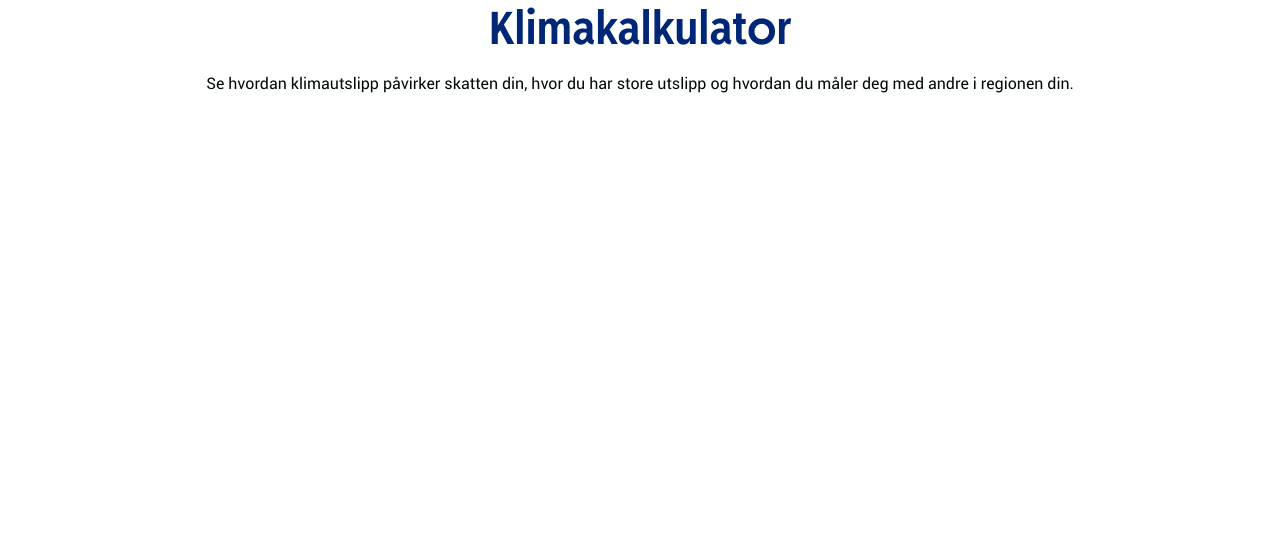
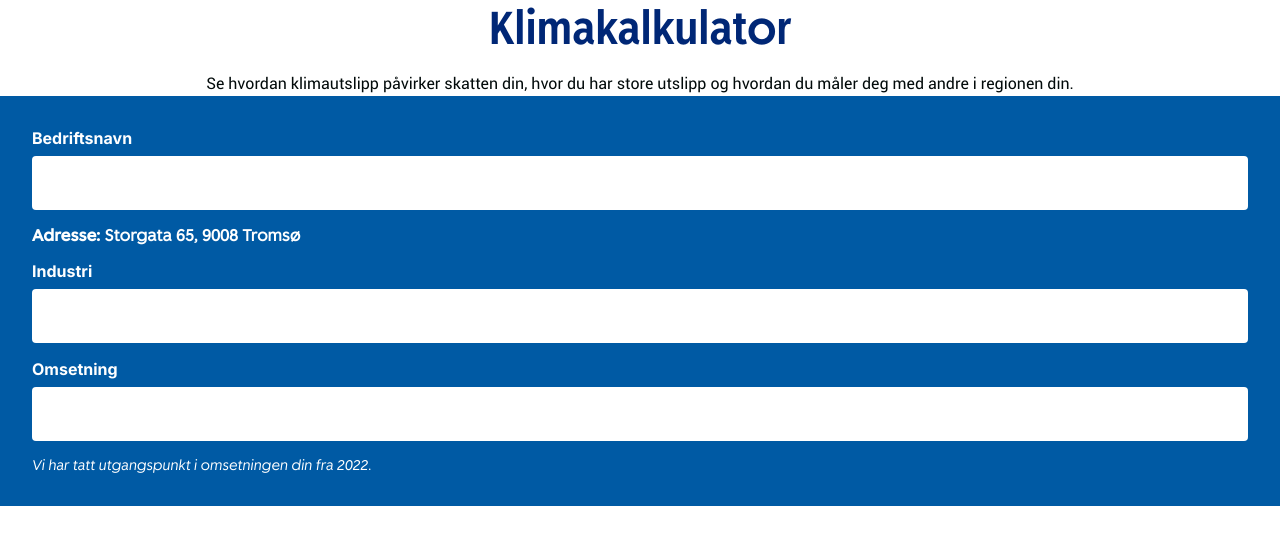
Before and after one commit to TrymVei/Samfunnsloftet, a Next.js app: page / in a window 1280 px wide. Shown: the top 544 px of the page. Built offline with nearby package versions, Linux system fonts and the light colour scheme.

Commit message:
feat: Company info form component

```diff
--- /dev/null
+++ b/src/app/components/forms/CompanyInfoForm.module.css
@@ -0,0 +1,8 @@
+.companyInfoForm_year {
+  color: var(--Nytrale-farger-Hvit);
+  font-family: "SpareBank 1 Italic";
+  font-size: 0.875rem;
+  font-style: italic;
+  font-weight: 400;
+  line-height: normal;
+}
--- /dev/null
+++ b/src/app/components/forms/CompanyInfoForm.tsx
@@ -0,0 +1,29 @@
+"use client";
+import React from "react";
+import Input from "../input/Input";
+import useCompanyInformation from "@/hooks/useCompanyInformation";
+import FormWrapper from "./formWrapper/FormWrapper";
+import Adress from "./adress/Adress";
+import style from "./CompanyInfoForm.module.css";
+
+export default function CompanyInfoForm() {
+  const { companyName, industry, turnover } = useCompanyInformation();
+
+  return (
+    <div>
+      <FormWrapper>
+        <Input
+          labelText={"Bedriftsnavn"}
+          labelId={"bedriftsnavn"}
+          {...companyName}
+        />
+        <Adress adress="Storgata 65, 9008 Tromsø" />
+        <Input labelText={"Industri"} labelId={"industri"} {...industry} />
+        <Input labelText={"Omsetning"} labelId={"omsetning"} {...turnover} />
+        <p className={style.companyInfoForm_year}>
+          Vi har tatt utgangspunkt i omsetningen din fra 2022.
+        </p>
+      </FormWrapper>
+    </div>
+  );
+}
--- /dev/null
+++ b/src/app/components/forms/adress/Adress.module.css
@@ -0,0 +1,12 @@
+.adress {
+  font-family: "SpareBank 1";
+  color: #fff;
+  font-size: 1rem;
+  font-style: normal;
+  font-weight: 700;
+  line-height: normal;
+}
+
+.adress strong {
+  font-family: "SpareBank 1 Bold";
+}
--- /dev/null
+++ b/src/app/components/forms/adress/Adress.tsx
@@ -0,0 +1,16 @@
+import React from "react";
+import style from "./Adress.module.css";
+
+type AdressProps = {
+  adress: string;
+};
+
+export default function Adress({ adress }: AdressProps) {
+  return (
+    <div>
+      <p className={style.adress}>
+        <strong>Adresse:</strong> {adress}
+      </p>
+    </div>
+  );
+}
--- a/src/app/globals.css
+++ b/src/app/globals.css
@@ -6,6 +6,16 @@
 @font-face {
   font-family: "SpareBank 1";
   src: url("/fonts/SpareBank1-Regular-Web.woff");
+}
+
+@font-face {
+  font-family: "SpareBank 1 Bold";
+  src: url("/fonts/SpareBank1-Medium-Web.woff");
+}
+
+@font-face {
+  font-family: "SpareBank 1 Italic";
+  src: url("/fonts/SpareBank1-It-Web.woff");
 }
 
 @font-face {
--- a/src/app/page.tsx
+++ b/src/app/page.tsx
@@ -1,3 +1,4 @@
+import CompanyInfoForm from "./components/forms/CompanyInfoForm";
 import Hero from "./components/hero/Hero";
 
 export default function Home() {
@@ -5,6 +6,7 @@ export default function Home() {
     <main>
       <div>
         <Hero />
+        <CompanyInfoForm />
       </div>
     </main>
   );
```
Also changed, not shown: public/fonts/SpareBank1-It-Web.woff (added), public/fonts/SpareBank1-Medium-Web.woff (added).
